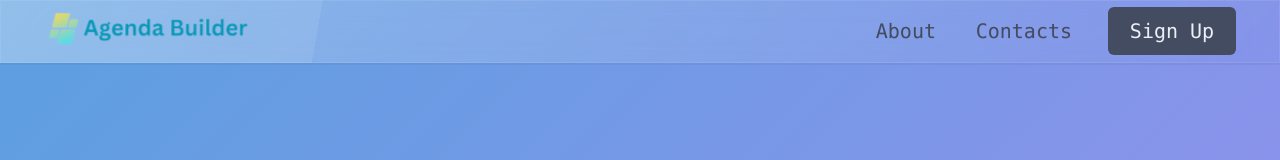
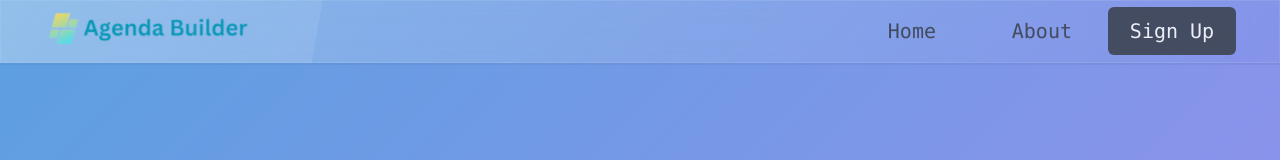
Before and after one commit to srshah27/agenda-builder, a Next.js app: page /landing in a window 1280 px wide. Shown: the top 160 px of the page. Built offline with nearby package versions, Linux system fonts and the light colour scheme.

Commit message:
nav changes

```diff
--- a/src/components/Navbar.js
+++ b/src/components/Navbar.js
@@ -41,20 +41,20 @@ function Navbar() {
             >
               <ul className="h-screen md:h-auto items-center justify-center md:flex font-mono mt-20 md:mt-0">
                 <li className="text-xl text-neutral py-2 px-6 text-center  border-b-2  md:border-b-0   border-primary  md:hover:text-primary md:hover:underline md:absolute right-80">
-                  <Link href="#about" onClick={() => setNavbar(!navbar)}>
-                    About
+                  <Link href="#footer" onClick={() => setNavbar(!navbar)}>
+                    Home
                   </Link>
                 </li>
                 <li className="text-xl text-neutral py-2 text-primary-6 text-center  border-b-2 md:border-b-0  border-primary  md:hover:text-primary md:hover:underline md:absolute right-52">
-                  <Link href="#contact" onClick={() => setNavbar(!navbar)}>
+                  <Link href="#footer" onClick={() => setNavbar(!navbar)}>
+                  About
+                  </Link>
+                </li>
+                <li className="text-xl text-neutral py-2 px-6 text-center  border-b-2 md:border-b-0   border-primary  md:hover:text-primary">
+                  <Link href="#footer" onClick={() => setNavbar(!navbar)}>
                    Contacts
                   </Link>
-                </li>
-                {/* <li className="text-xl text-neutral py-2 px-6 text-center  border-b-2 md:border-b-0   border-primary  md:hover:text-primary">
-                  <Link href="#projects" onClick={() => setNavbar(!navbar)}>
-                    Projects
-                  </Link>
-                  </li> */}
+                  </li>
                 <li className="text-xl text-neutral py-2 px-6 text-center md:absolute right-5">
                   <button className="btn-active w-32 h-12 rounded-md text bg-transparent md:bg-neutral md:text-gray-50 md:hover:bg-blue-900">
                     <Link href="/signup"> Sign Up </Link>
```
